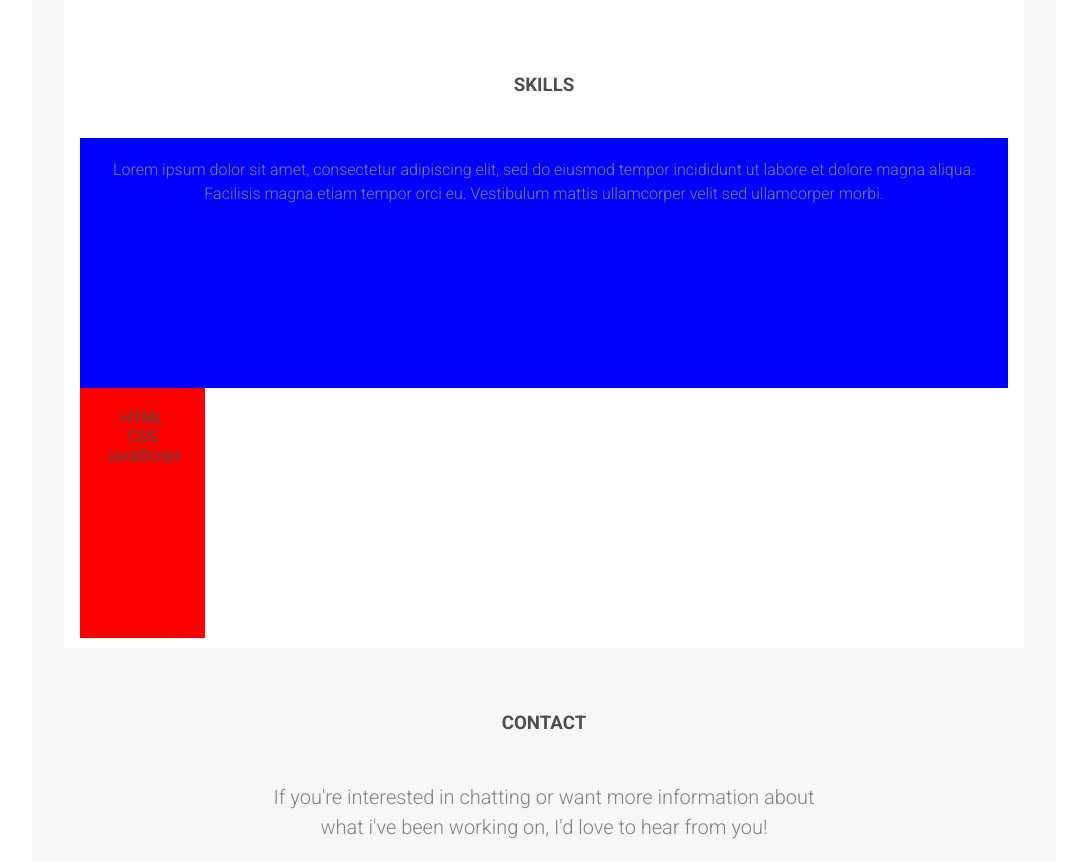
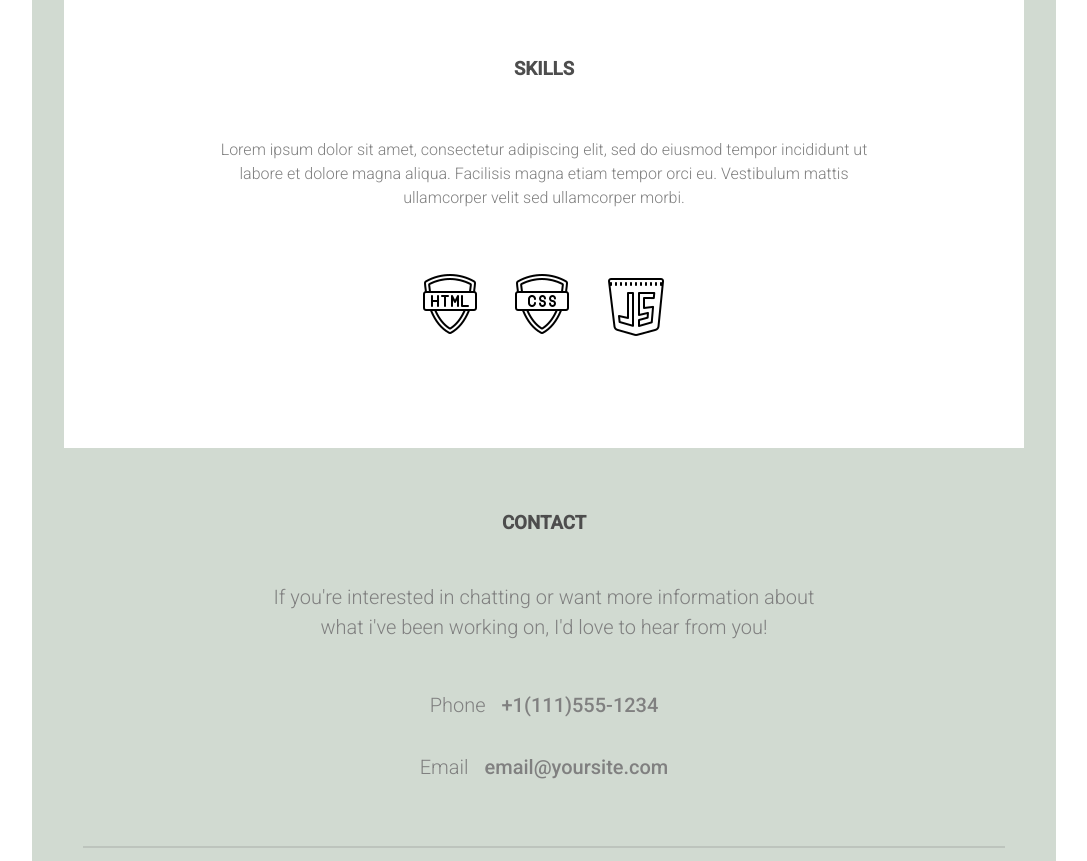
Before and after one commit to ybolak/techdegree-project-2, a plain HTML site: page index.html in a window 1280 px wide. Shown: the part 1300-2161 px from the top of the page, without its empty margins (96-1183 px from the left). Drawn offline with Linux system fonts and the light colour scheme.

Commit message:
Updated html and css
Changed background color and added design to the links and images to the skills section.

```diff
--- a/css/styles.css
+++ b/css/styles.css
@@ -52,55 +52,16 @@
     margin-top: auto;
     height: 100px;
     padding: 0 20px;
-    background-color: #f7f7f7;
+    background-color: #D1DAD1;
 }
 
 /* =================================
   Base Layout Styles
 ==================================== */
 
-/* link hover animations credit to Eina O ( https://codepen.io/thelittleblacksmith/pen/zXNVvY )  */
-
-
-.hover-container {
-    text-align: center;
-    margin-bottom: 2em;
-  }
-
-
-.link-text:hover {
-    color: #61a3ff;
-    transition: .3s;
-}
-
-.link-text {
-    border-bottom: 3px solid #ff8cbc;
-    transition: all 0.25s linear;
-    position: relative;
-}
-
-.link-text:before {
-    content: "";
-    display: block;
-    width: 100%;
-    height: 3px;
-    background-color: #61a3ff;
-    position: absolute;
-    left: 0;
-    bottom: -3px;
-    transform-origin: left;
-    transform: scale(0);
-    transition: 0.25s linear;
-}
-
-  .link-text:hover:before {
-    transform: scale(1);
-  }
-
-
 header,
 #contact {
-    background-color: #f7f7f7;
+    background-color: #D1DAD1;
 }
 
 nav {
@@ -112,6 +73,12 @@
 h1 a{
     text-transform: none;
 }
+
+.link-text:hover {
+    color: #61a3ff;
+    transition: .3s;
+}
+
 
 .top-nav, .top-nav li {
     width: 100%;
@@ -166,16 +133,25 @@
     padding: 0 0.5rem 1.5rem;
 }
 
+.col:last-child {
+    border-bottom: 5px dotted gray;
+    padding-bottom: 3rem;
+}
+
+#skills {
+    padding-top: 3rem;
+}
+
 .skills-copy-right {
-    padding: 20px 25px;
-    min-height: 250px;
-    background-color: red;
+    padding: 1rem 2rem 3rem;
 }
 
 .skills-copy-left {
-    padding: 20px 25px;
-    min-height: 250px;
-    background-color: blue;
+    padding: 1rem 2rem;
+}
+
+.skills-img {
+    padding: 0.5rem;
 }
 
 .contact-space {
@@ -209,6 +185,37 @@
 ==================================== */
 
 @media (min-width: 768px) {
+
+    /* link hover animations credit to Eina O ( https://codepen.io/thelittleblacksmith/pen/zXNVvY )  */
+
+    .hover-container {
+        text-align: center;
+        margin-bottom: 2em;
+    }
+
+    .link-text {
+        border-bottom: 3px solid #ff8cbc;
+        transition: all 0.25s linear;
+        position: relative;
+    }
+
+    .link-text:before {
+        content: "";
+        display: block;
+        width: 100%;
+        height: 3px;
+        background-color: #61a3ff;
+        position: absolute;
+        left: 0;
+        bottom: -3px;
+        transform-origin: left;
+        transform: scale(0);
+        transition: 0.25s linear;
+    }
+
+    .link-text:hover:before {
+        transform: scale(1);
+    }
 
     .top-title {
         margin-top: 1rem;
@@ -260,9 +267,33 @@
         padding-right: 1.5rem
     }
 
+    .col:last-child {
+        border-bottom: none;
+        padding-bottom: 0;
+    }
+
     .contact-main {
         margin: 0 auto 1rem;
         width: 70%;
+    }
+
+    .skills-copy-left {
+        padding-bottom: 3rem;
+    }
+
+    .skills-copy-left p {
+        max-width: 80%;
+        margin: 0 auto;
+    }
+
+    .skills-copy-right {
+        display: flex;
+        justify-content: center;
+        width: 100%;
+    }
+
+    .skills-img {
+       padding: 0 1rem 3rem;
     }
 
     #contact p {
@@ -280,10 +311,6 @@
 }
 
 @media (min-width: 1024px) {
-
-    /* body {
-        max-width: 100vw;
-    } */
 
     nav {
         display: flex;
@@ -307,13 +334,9 @@
         padding: 0 30px;
     }
 
-    /* .profile-p {
-        padding: 0 30px;
-    } */
-
     .main-container {
         padding: 0 2rem;
-        background-color: #f7f7f7;
+        background-color: #D1DAD1;
     }
 
     .main-title,
--- a/index.html
+++ b/index.html
@@ -5,7 +5,7 @@
   <meta name="viewport" content="width=device-width, initial-scale=1.0">
   <link rel="preconnect" href="https://fonts.googleapis.com">
   <link rel="preconnect" href="https://fonts.gstatic.com" crossorigin>
-  <link href="https://fonts.googleapis.com/css2?family=Roboto:wght@100;300;400;500;700&display=swap" rel="stylesheet">
+  <link href="https://fonts.googleapis.com/css2?family=Roboto:wght@300;400;500&display=swap" rel="stylesheet">
   <link href="css/styles.css" rel="stylesheet">
   <title>Navigation Position Change</title>
 </head>
@@ -32,7 +32,7 @@
             <div class="main-title" id="portfolio">
                 <h3>Portfolio</h3>
             </div>
-            <div class="container">
+            <div class="container portfolio-section">
                 <div class="col box-1">
                     <img src="images/portfolio-1.png" alt="image of marketing page">
                     <h3>Marketing Page</h3>
@@ -75,11 +75,16 @@
                 </div>
 
                 <div class="skills-copy-right">
-                    <ul>
-                        <li>HTML</li>
-                        <li>CSS</li>
-                        <li>JavaScript</li>
-                    </ul>
+                    <div class="skills-img">
+                        <img src="images/icons8-html-60.png" alt="Girl in a jacket">
+                    </div>
+                    <div class="skills-img">
+                        <img src="images/icons8-css-60.png" alt="Girl in a jacket">
+                    </div>
+                    <div class="skills-img">
+                        <img src="images/icons8-javascript-logo-64.png" alt="Girl in a jacket">
+                    </div>
+
                 </div>
             </div>
         </div>
@@ -103,6 +108,5 @@
             <li class="full"><a href="#contact">contact</a></li>
         </ul>
     </footer>
-
 </body>
 </html>
```
Also changed, not shown: images/icons8-css-60.png (added), images/icons8-html-60.png (added), images/icons8-javascript-logo-64.png (added).
